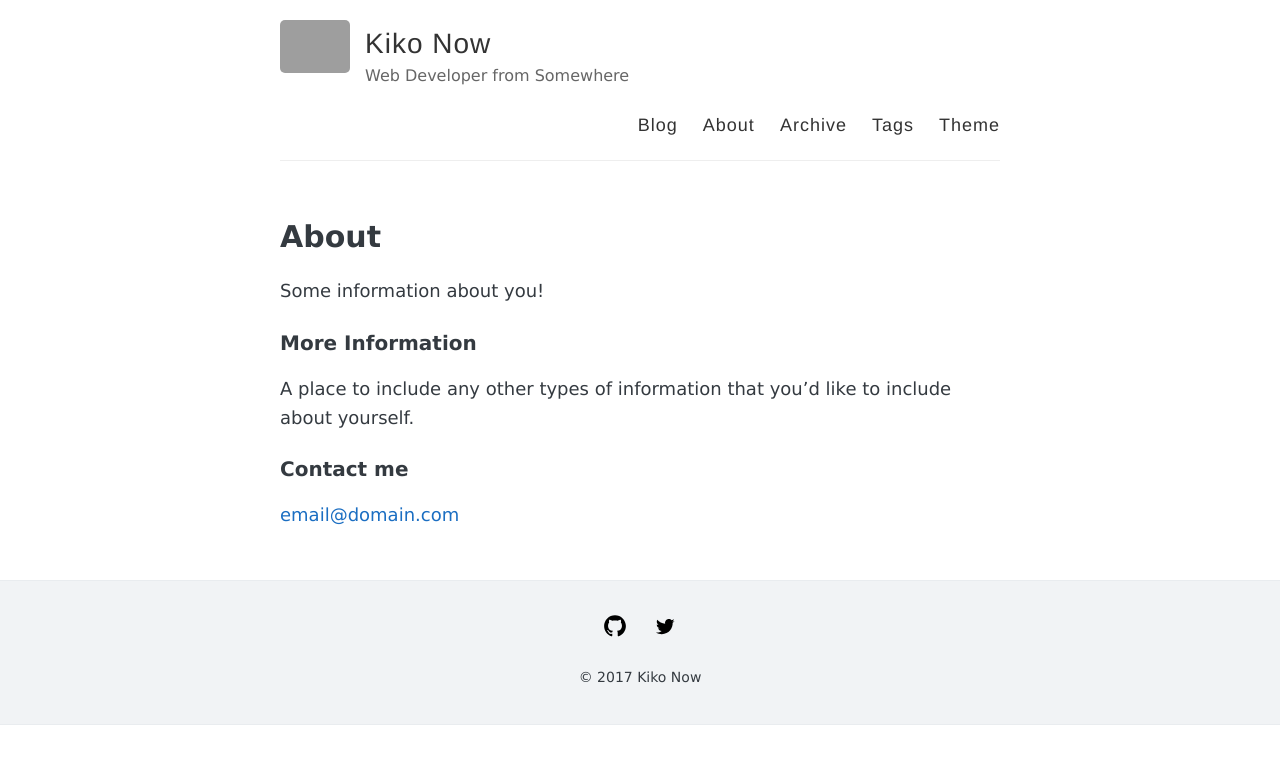
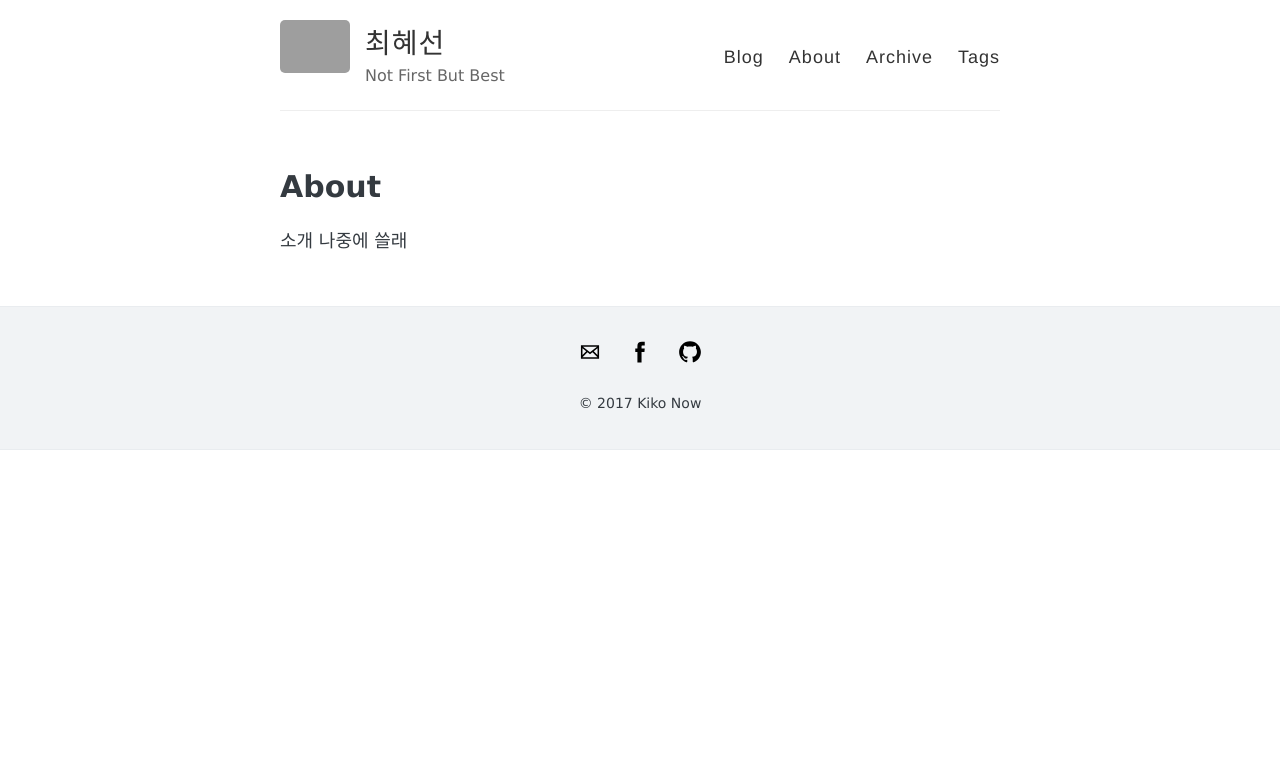
Before and after one commit to hyesun03/hyesun03.github.io, a Jekyll site: the page built from about.md, in a window 1280 px wide. Shown: the top 764 px of the page. Built offline with Jekyll 4.4.1, drawn with Linux system fonts in a browser that asks for light colours; grey boxes are pictures that could not be loaded.

Commit message:
_config.yml 수정

```diff
--- a/_config.yml
+++ b/_config.yml
@@ -3,10 +3,10 @@
 #
 
 # Name of your site (displayed in the header)
-name: Kiko Now
+name: 최혜선
 
 # Short bio or description (displayed in the header)
-description: Web Developer from Somewhere
+description: Not First But Best
 
 #
 # Flags below are optional
@@ -28,8 +28,6 @@ navigation:
     url: /archive
   - name: Tags
     url: /tags
-  - name: Theme
-    url: https://github.com/AWEEKJ/kiko-now
 
 # Pagination
 paginate: 5
@@ -38,10 +36,10 @@ paginate: 5
 footer-links:
   behance: # https://www.behance.net/<username>
   dribbble:
-  email:
-  facebook:
+  email: chsun0303@gmail.com
+  facebook: hyesun03
   flickr:
-  github: AWEEKJ/kiko-now
+  github: hyesun03
   googleplus: # anything in your profile username that comes after plus.google.com/
   instagram:
   linkedin:
@@ -49,7 +47,7 @@ footer-links:
   rss: # just type anything here for a working RSS icon
   stackoverflow: # your stackoverflow profile, e.g. "users/50476/bart-kiers"
   tumblr: # https://<username>.tumblr.com
-  twitter: jekyllrb
+  twitter:
   youtube: # channel/<your_long_string> or user/<user-name>
 
 # Text under the icons in footer
@@ -60,7 +58,7 @@ footer-text: © 2017 Kiko Now
 disqus: # <username>.disqus.com
 
 # Enter your Google Analytics web tracking code (e.g. UA-2110908-2) to activate tracking
-google_analytics:
+google_analytics: UA-83629207-1
 
 # Your website URL (e.g. http://barryclark.github.io or http://www.barryclark.co)
 # Used for Sitemap.xml and your RSS feed
--- a/about.md
+++ b/about.md
@@ -4,12 +4,4 @@ title: About
 permalink: /about/
 ---
 
-Some information about you!
-
-### More Information
-
-A place to include any other types of information that you'd like to include about yourself.
-
-### Contact me
-
-[email@domain.com](mailto:email@domain.com)
+소개 나중에 쓸래
```
